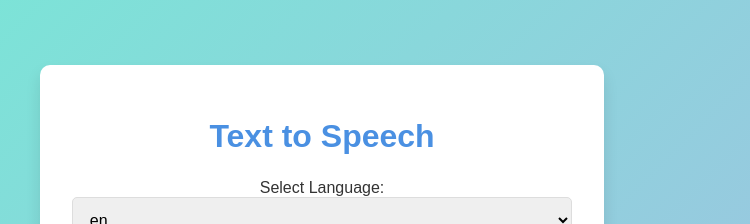
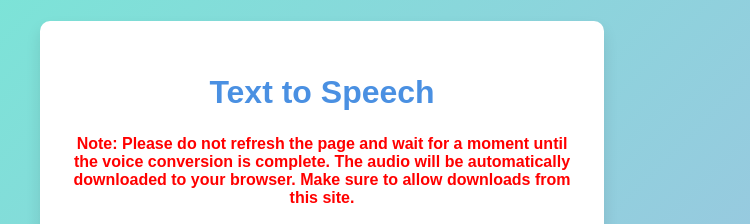
Before and after one commit to obadanaalwehsmba/obadanaalweh, a Flask app: template templates/index.html in a window 1280 px wide. Shown: the top 224 px of the page, without its empty margins (318-1068 px from the left). Run offline with Flask 3, Linux system fonts and the light colour scheme; the template is opened without the code that fills it: most values are stand-ins (such as "Sample title", 1, 10 or a date in 2020).

Commit message:
Update index.html

```diff
--- a/templates/index.html
+++ b/templates/index.html
@@ -57,11 +57,18 @@
       font-size: 0.9rem;
       color: #666;
     }
+    .note {
+      color: red;
+      font-size: 1rem;
+      margin-top: 1rem;
+      font-weight: bold;
+    }
   </style>
 </head>
 <body>
   <div class="container">
     <h1>Text to Speech</h1>
+    <p class="note">Note: Please do not refresh the page and wait for a moment until the voice conversion is complete. The audio will be automatically downloaded to your browser. Make sure to allow downloads from this site.</p>
     <form method="POST" action="/">
       <label for="language">Select Language:</label>
       <select name="language" id="language" required>
```
